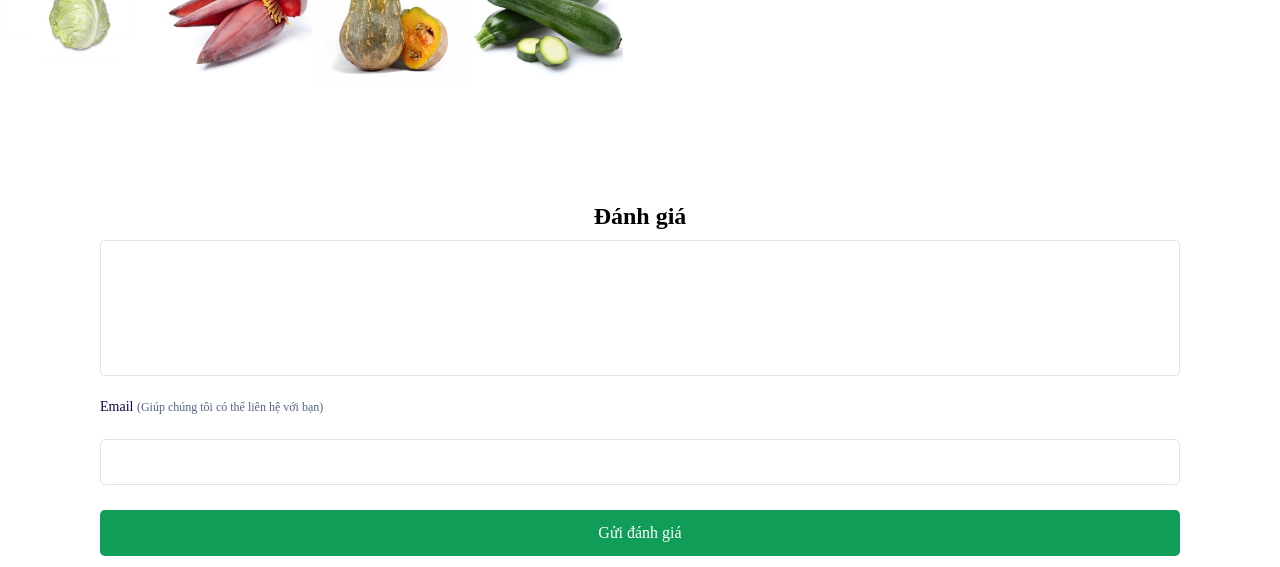
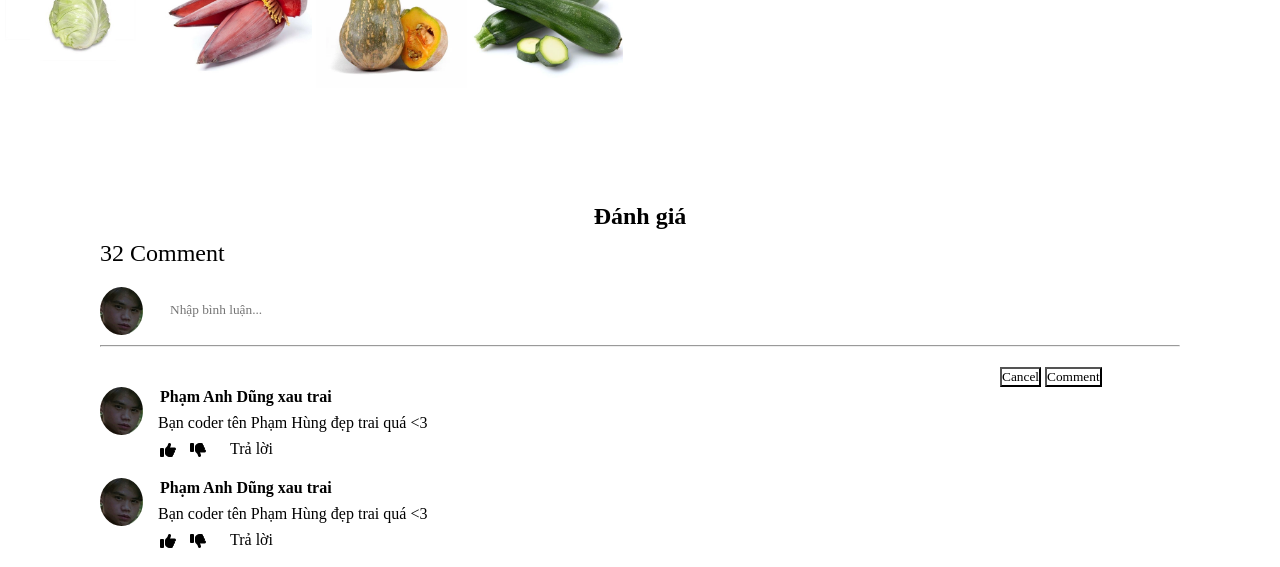
Before and after one commit to vuHieuU/VuTrungHieu, a PHP site: page /details.php in a window 1280 px wide. Shown: the part 915-1482 px from the top of the page. Run offline with PHP 8.4, Linux system fonts and the light colour scheme.

Commit message:
thêm form comment

```diff
--- a/Main/css/details.css
+++ b/Main/css/details.css
@@ -329,4 +329,65 @@ img {
 }
 
 
-/*Kết thúc bình luận*/
+/* form bình luận */
+.anh img{
+    width: 4%;
+    border-radius: 50%;
+}
+
+.soluong-comment{
+    font-size: x-large;
+    margin-bottom: 20px;
+}
+
+.name-comment{
+    font-family: arial;
+    margin-left: 58px;
+    margin-top: -55px;
+    font-weight: bold;
+}
+
+.nd{
+    margin-left: 58px;
+}
+
+.like-comment{
+    margin-left: 60px;
+    margin-top: 10px;
+}
+
+.mgl{
+    margin-left: 10px;
+}
+
+.traloi{
+    margin-left: 70px;
+    margin-top: -20px;
+}
+
+.one-comment{
+    margin-top: 20px;
+}
+
+.form-comment hr{
+    margin-bottom: 20px;
+    margin-top: 20px;
+}
+
+.add-comment{
+    display: block;
+    border: none;
+    width: 85%;
+    height: 30px;
+    margin-left: 70px;
+    margin-top: -40px;
+}
+
+.chucnang-cmt{
+    margin-left: 900px;
+}
+
+input[type="submit"] {
+    background-color: white;
+
+  }
--- a/view/details.php
+++ b/view/details.php
@@ -113,15 +113,81 @@
             <h2>Đánh giá</h2>
             <form action="" method="POST">
                 <div class="formbold-mb-3">
-                    <textarea rows="6" name="message" id="message" class="formbold-form-input"></textarea>
+
+
+                <div class="form-comment">
+                    <div class="soluong-comment">32 Comment</div>
+
+                    <div class="form-addcmt">
+                    <div class="anh"><img src="../Images/avatar/dungdeptrai.jpg" alt=""></div>
+                    <div><input class="add-comment" type="text" name="" id="" placeholder="Nhập bình luận...">
+                    <hr>
+                    <div class="chucnang-cmt">
+                    <input class="xoa" type="submit" value="Cancel">
+                    <input type="submit" value="Comment">
+                    </div>
                 </div>
+                    </div>
 
-                <div>
-                    <label for="email" class="formbold-form-label"> Email <span>(Giúp chúng tôi có thể liên hệ với bạn)</span> </label>
-                    <input type="email" name="email" id="email" class="formbold-form-input" />
+
+
+                    <div class="ome-comment">
+                    <div class="nd-comment">
+                        <div class="anh"><img src="../Images/avatar/dungdeptrai.jpg" alt=""></div>
+                        <div class="name-comment"><p>Phạm Anh Dũng xau trai</p></div>
+                        <p class="nd">Bạn coder tên Phạm Hùng đẹp trai quá <3</p>
+                    </div>
+
+                    <div class="like-comment">
+                    <i class="fa-solid fa-thumbs-up"></i>
+                    <i class="fa-solid fa-thumbs-down mgl"></i>
+                    <p class="traloi">Trả lời</p>
+                    </div>
+                    </div>
+
+
+                    <div class="one-comment">
+                    <div class="nd-comment">
+                        <div class="anh"><img src="../Images/avatar/dungdeptrai.jpg" alt=""></div>
+                        <div class="name-comment"><p>Phạm Anh Dũng xau trai</p></div>
+                        <p class="nd">Bạn coder tên Phạm Hùng đẹp trai quá <3</p>
+                    </div>
+
+                    <div class="like-comment">
+                    <i class="fa-solid fa-thumbs-up"></i>
+                    <i class="fa-solid fa-thumbs-down mgl"></i>
+                    <p class="traloi">Trả lời</p>
+                    </div>
+                    </div>
+
+                    <div class="one-comment">
+                    <div class="nd-comment">
+                        <div class="anh"><img src="../Images/avatar/dungdeptrai.jpg" alt=""></div>
+                        <div class="name-comment"><p>Phạm Anh Dũng xau trai</p></div>
+                        <p class="nd">Bạn coder tên Phạm Hùng đẹp trai quá <3</p>
+                    </div>
+
+                    <div class="like-comment">
+                    <i class="fa-solid fa-thumbs-up"></i>
+                    <i class="fa-solid fa-thumbs-down mgl"></i>
+                    <p class="traloi">Trả lời</p>
+                    </div>
+                    </div>
+
+                    <div class="one-comment">
+                    <div class="nd-comment">
+                    <div class="anh"><img src="../Images/avatar/dungdeptrai.jpg" alt=""></div>
+                    <div class="name-comment"><p>Phạm Anh Dũng xau trai</p></div>
+                    <p class="nd">Bạn coder tên Phạm Hùng đẹp trai quá <3</p>
+                    </div>
+
+                    <div class="like-comment">
+                    <i class="fa-solid fa-thumbs-up"></i>
+                    <i class="fa-solid fa-thumbs-down mgl"></i>
+                    <p class="traloi">Trả lời</p>
+                    </div>
+                    </div>
                 </div>
-
-                <button class="formbold-btn">Gửi đánh giá</button>
             </form>
         </div>
 
--- a/view/index.html
+++ b/view/index.html
@@ -141,6 +141,7 @@
                       <button class="add"><i class="fa-solid fa-cart-shopping"></i> Add to cart</button>
                     </div>
                 </div>
+
                 <!-- <div class="product-box">
                     <img src="./Images/img/img_raucuqua/sanpham/sanphamok/cucaitrang.png" alt="">
                     <button>Rau Củ</button>
```
Also changed, not shown: Images/avatar/dungdeptrai.jpg (added).
